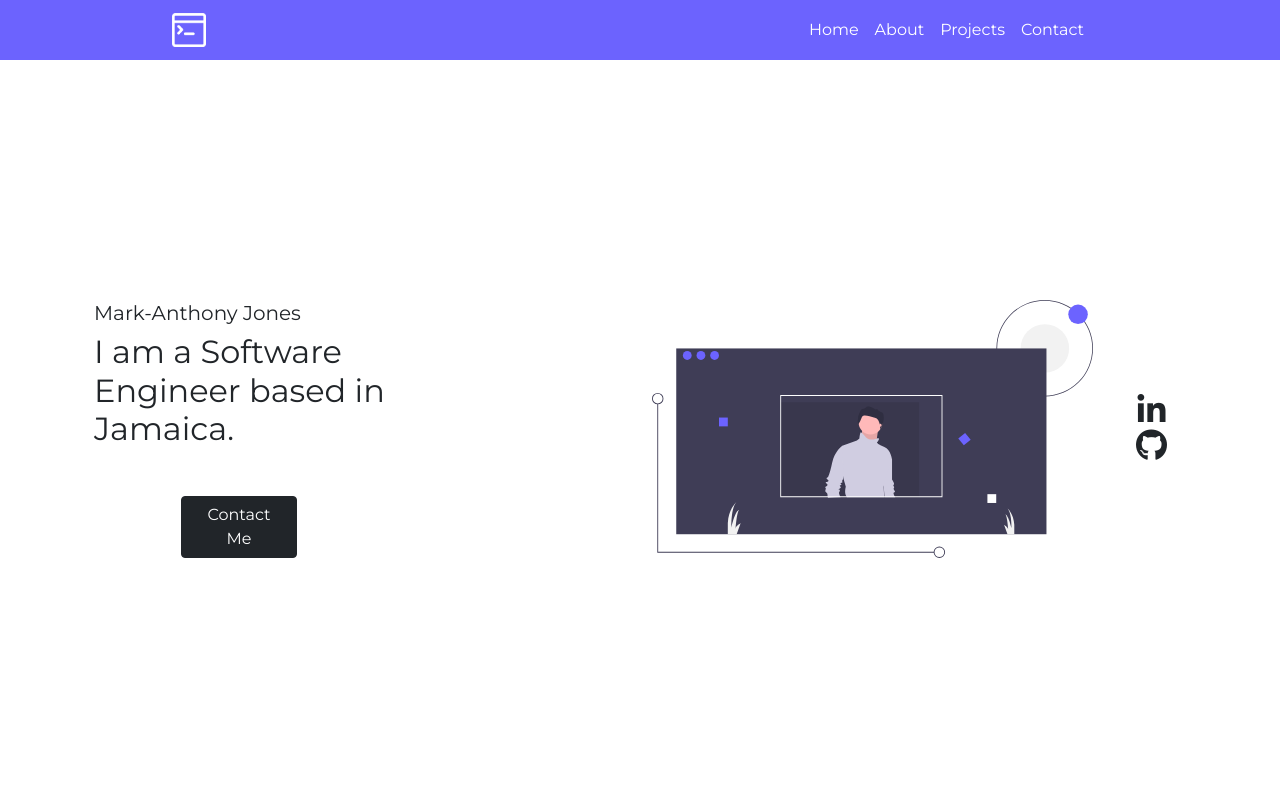
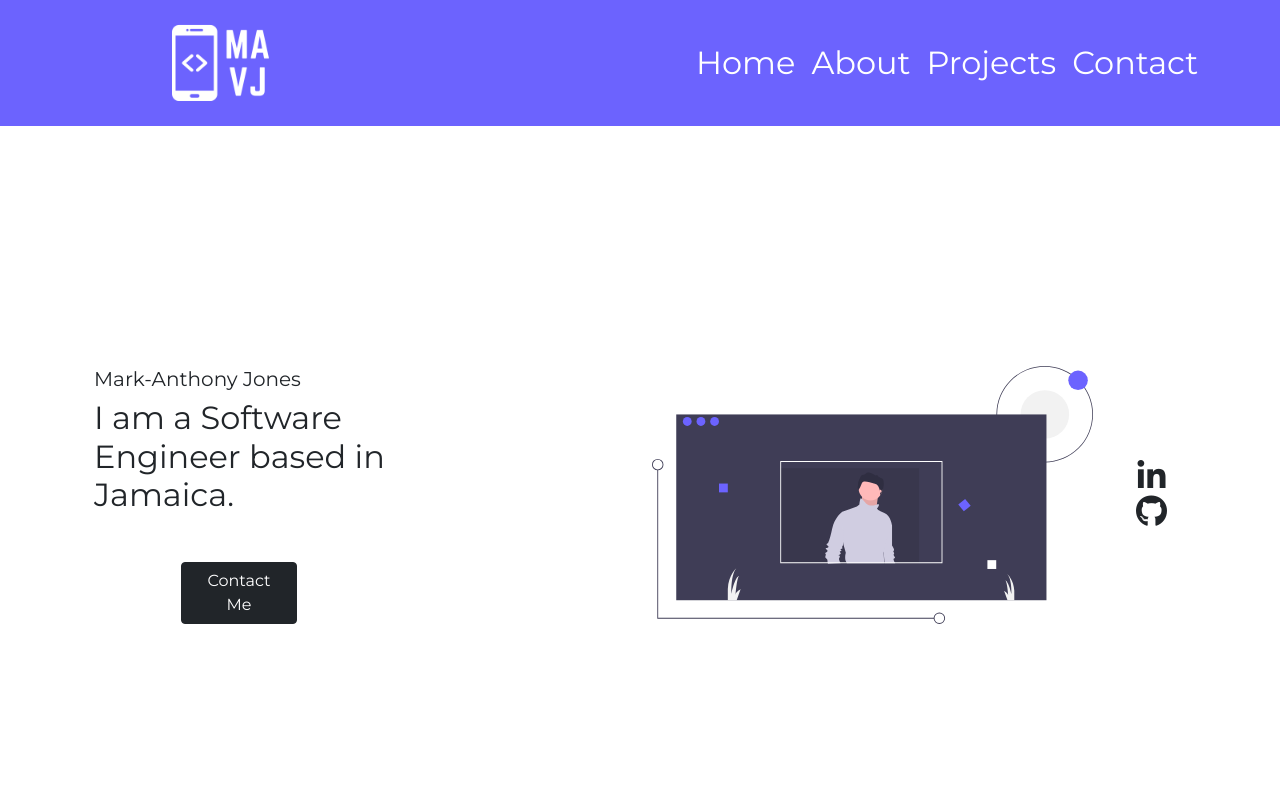
Before and after one commit to envaleed/envaleed.github.io, a plain HTML site: page index.html in a window 1280 px wide. Shown: the top 795 px of the page. Drawn offline with nearby package versions, Linux system fonts and the light colour scheme.

Commit message:
Logo fixes

```diff
--- a/index.html
+++ b/index.html
@@ -30,7 +30,7 @@
 		>
 			<div class="container-fluid w-75">
 				<a class="navbar-brand" href="/index.html"
-					><img src="/img/vector-image.png" alt="" width="34" height="34"
+					><img src="/img/light-logo-4.png" alt="" width="20%" height="20%"
 				/></a>
 				<button
 					class="navbar-toggler"
@@ -61,16 +61,16 @@
 					<div class="offcanvas-body" style="background-color: #6c63fe">
 						<ul class="navbar-nav justify-content-end flex-grow-1 pe-3">
 							<li class="nav-item">
-								<a class="nav-link text-white" href="/index.html">Home</a>
+								<a class="nav-link text-white fs-2" href="/index.html">Home</a>
 							</li>
 							<li class="nav-item">
-								<a class="nav-link text-white" href="#about">About</a>
+								<a class="nav-link text-white fs-2" href="#about">About</a>
 							</li>
 							<li class="nav-item">
-								<a class="nav-link text-white" href="#projects">Projects</a>
+								<a class="nav-link text-white fs-2" href="#projects">Projects</a>
 							</li>
 							<li class="nav-item">
-								<a class="nav-link text-white" href="#contact">Contact</a>
+								<a class="nav-link text-white fs-2" href="#contact">Contact</a>
 							</li>
 						</ul>
 					</div>
```
Also changed, not shown: img/light-logo-4.png (added).
